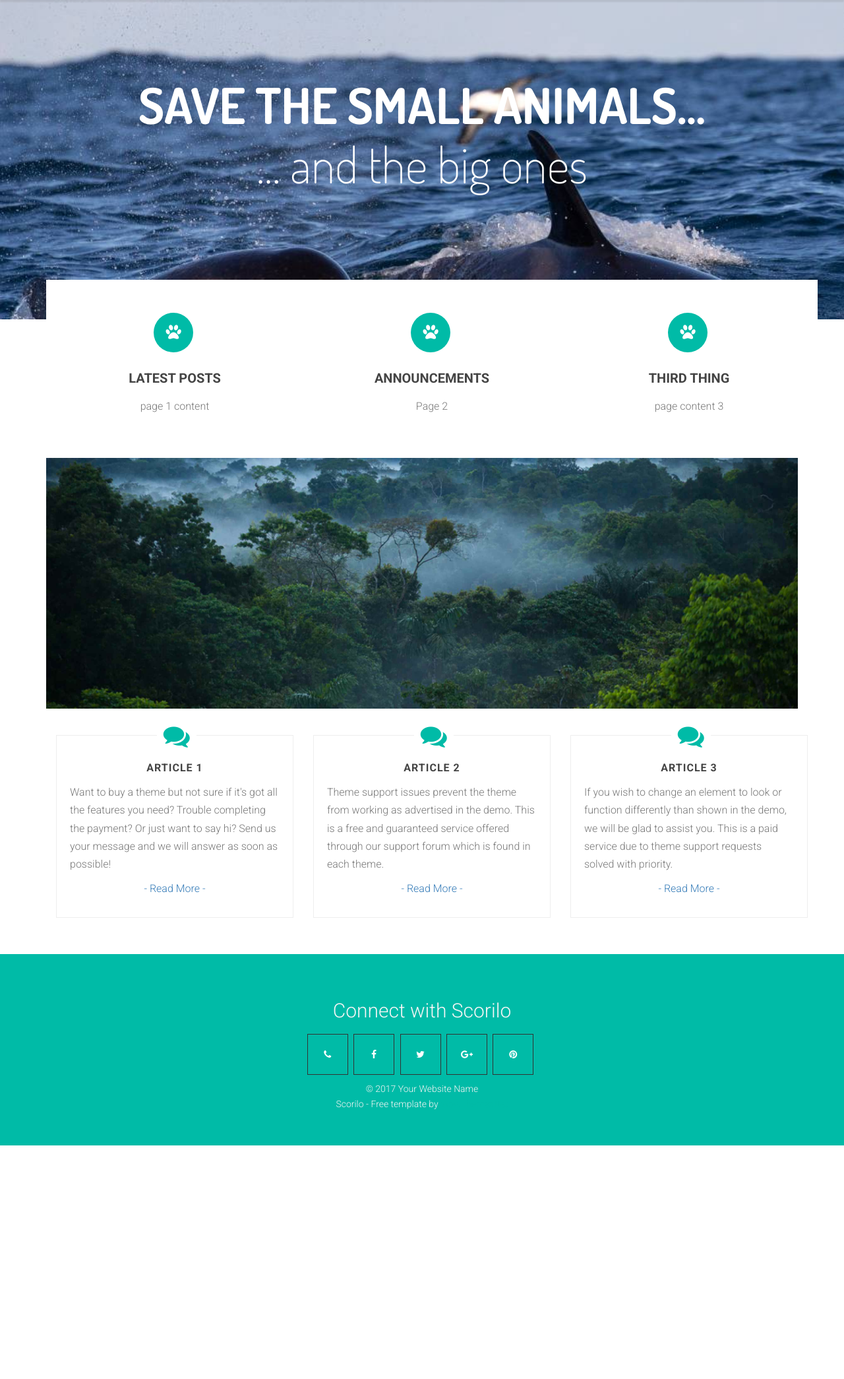
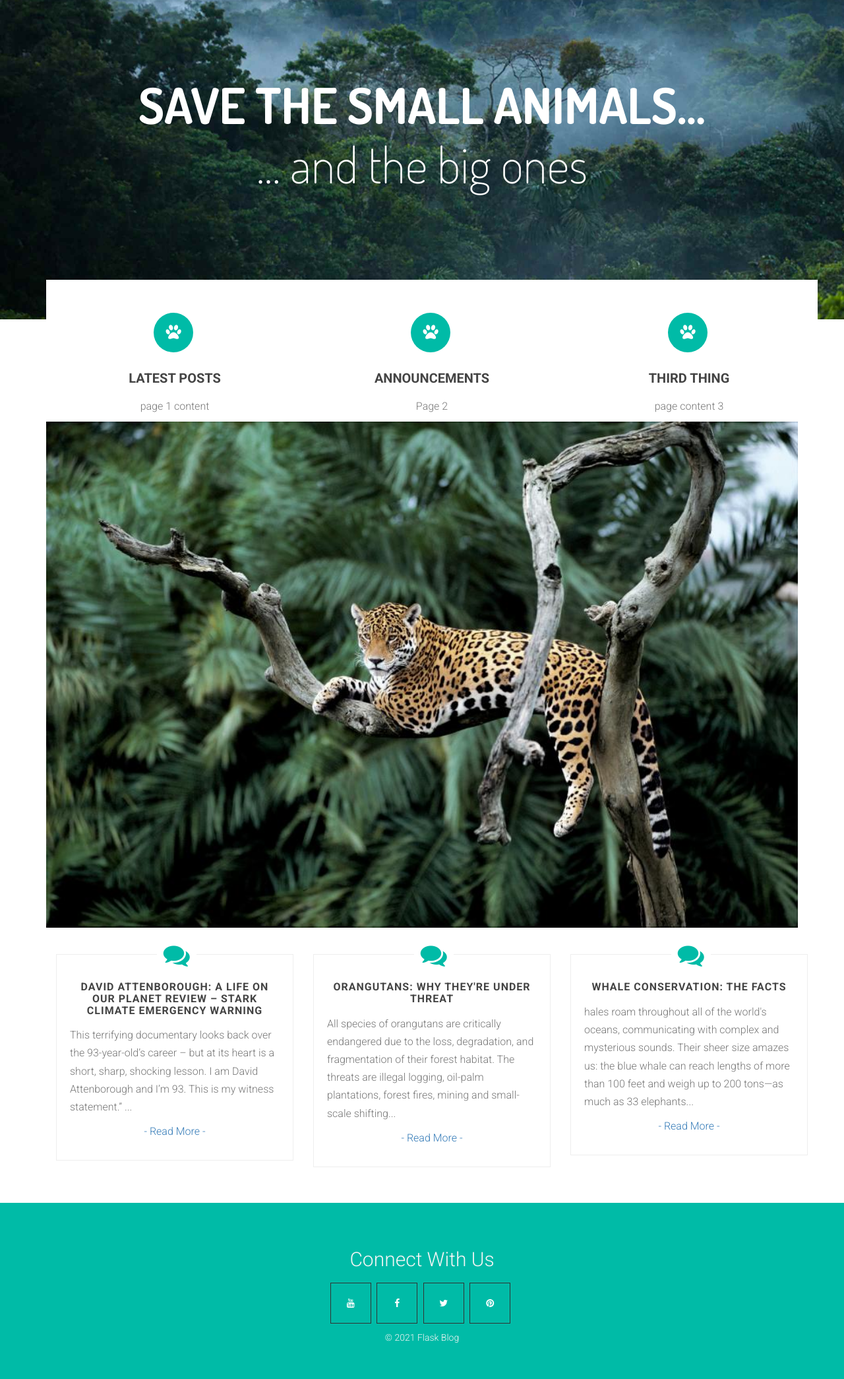
Before and after one commit to MissGrace-93/Sky_GiT_Final_Project, a Flask app: page / in a window 1280 px wide. Shown: the part 76-2166 px from the top of the page at 66% size. Before the commit the page ends 1812 px from the top, so only its background shows below. Run offline with Flask 2, Linux system fonts and the light colour scheme; some libraries are stand-ins or nearby versions.

Commit message:
Fixed footer, changed header image, populated articles

```diff
--- a/flaskblog/static/css/style.css
+++ b/flaskblog/static/css/style.css
@@ -74,7 +74,7 @@ header .navbar-white {
 }
 .item.header {
 
-  background-image: url(../images/whaleheader.jpg);
+  background-image: url(../images/brazilian_amazon_rainforest.jpeg);
   background-repeat: no-repeat;
   background-position: 0% top;
   background-size: cover;
--- a/flaskblog/templates/home_page.html
+++ b/flaskblog/templates/home_page.html
@@ -40,18 +40,13 @@
 </div>
 		</div>
 	</div>
-
 </div>
-
-
-<br>
-<br>
 
 
 <div class= 'sub-section'>
 
 
-<img src="static/images/brazilian_amazon_rainforest.jpeg" alt="Rainforest" style="width:100%">
+<img src="static/images/jaguar-banner.jpg" alt="Rainforest" style="width:100%">
 
 </div>
 
@@ -63,9 +58,9 @@
 			<div class="col-md-4">
 				<i class="fa fa-comments infoareaicon"></i>
 				<div class="infoareawrap">
-					<h1 class="text-center subtitle">Article 1</h1>
+					<h1 class="text-center subtitle">David Attenborough: A Life on Our Planet review – stark climate emergency warning</h1>
 					<p>
-						 Want to buy a theme but not sure if it's got all the features you need? Trouble completing the payment? Or just want to say hi? Send us your message and we will answer as soon as possible!
+						 This terrifying documentary looks back over the 93-year-old’s career – but at its heart is a short, sharp, shocking lesson. I am David Attenborough and I’m 93. This is my witness statement.” ...
 					</p>
 					<p class="text-center">
 						<a href="article-1">- Read More -</a>
@@ -76,9 +71,9 @@
 			<div class="col-md-4">
 				<i class="fa fa-comments infoareaicon"></i>
 				<div class="infoareawrap">
-					<h1 class="text-center subtitle">Article 2</h1>
+					<h1 class="text-center subtitle">Orangutans: Why They're Under Threat</h1>
 					<p>
-						 Theme support issues prevent the theme from working as advertised in the demo. This is a free and guaranteed service offered through our support forum which is found in each theme.
+						 All species of orangutans are critically endangered due to the loss, degradation, and fragmentation of their forest habitat. The threats are illegal logging, oil-palm plantations, forest fires, mining and small-scale shifting...
 					</p>
 					<p class="text-center">
 						<a href="article-2">- Read More -</a>
@@ -89,9 +84,9 @@
 			<div class="col-md-4">
 				<i class="fa fa-comments infoareaicon"></i>
 				<div class="infoareawrap">
-					<h1 class="text-center subtitle">Article 3</h1>
+					<h1 class="text-center subtitle">Whale Conservation: The Facts</h1>
 					<p>
-						 If you wish to change an element to look or function differently than shown in the demo, we will be glad to assist you. This is a paid service due to theme support requests solved with priority.
+						 hales roam throughout all of the world's oceans, communicating with complex and mysterious sounds. Their sheer size amazes us: the blue whale can reach lengths of more than 100 feet and weigh up to 200 tons—as much as 33 elephants...
 					</p>
 					<p class="text-center">
 						<a href="article-3">- Read More -</a>
--- a/flaskblog/templates/layout.html
+++ b/flaskblog/templates/layout.html
@@ -125,28 +125,17 @@
 <div class="footer text-center">
 	<div class="container">
 		<div class="row">
-          <p class="footernote">Connect with Scorilo</p>
+			<p class="footernote">
+				 Connect With Us
+			</p>
 			<ul class="social-iconsfooter">
-            <li>
-              <a href="#"><i class="fa fa-phone"></i></a>
-            </li>
-            <li>
-              <a href="#"><i class="fa fa-facebook"></i></a>
-            </li>
-            <li>
-              <a href="#"><i class="fa fa-twitter"></i></a>
-            </li>
-            <li>
-              <a href="#"><i class="fa fa-google-plus"></i></a>
-            </li>
-            <li>
-              <a href="#"><i class="fa fa-pinterest"></i></a>
-            </li>
+				<li><a href="https://www.youtube.com"><i class="fa fa-youtube"></i></a></li>
+				<li><a href="https://www.facebook.com"><i class="fa fa-facebook"></i></a></li>
+				<li><a href="https://twitter.com/"><i class="fa fa-twitter"></i></a></li>
+				<li><a href="https://www.pinterest.co.uk/"><i class="fa fa-pinterest"></i></a></li>
 			</ul>
-          <p>
-            &copy; 2017 Your Website Name<br />
-            Scorilo - Free template by
-            <a href="https://www.wowthemes.net/">WowThemesNet</a>
+			<p style="text-align:center">
+				 &copy; 2021 Flask Blog<br/>
 			</p>
 		</div>
 	</div>
```
Lines whose indentation alone changed are shown as unchanged.
